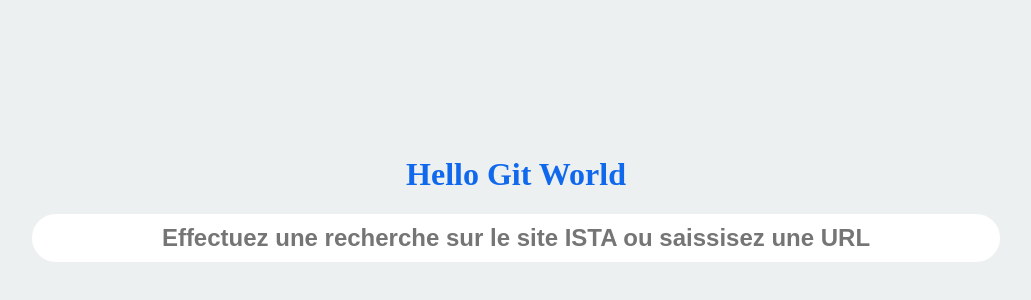
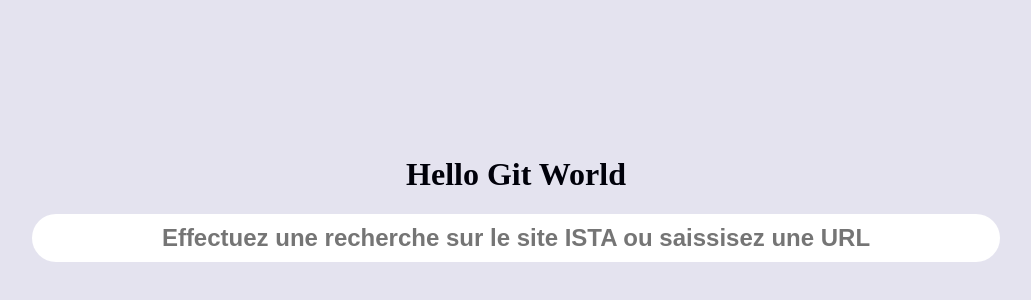
Before and after one commit to onesime12/l2_ista, a plain HTML site: page index.html in a window 1280 px wide. Shown: the part 210-510 px from the top of the page, without its empty margins (124-1155 px from the left). Drawn offline with Linux system fonts and the light colour scheme.

Commit message:
mise à forme de ma page en modifiant le fichier css

```diff
--- a/style.css
+++ b/style.css
@@ -1,6 +1,6 @@
 body {
-    color : rgb(16, 104, 236);
-    background: rgb(237, 240, 241);
+    color : rgb(0, 1, 10);
+    background: #e4e3ef;
     display: flex;
     justify-content: center;
     align-items: center;
```
